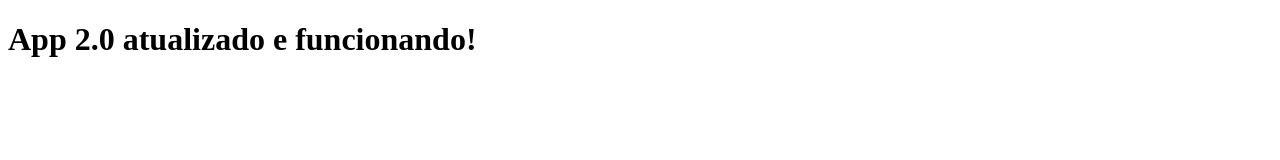
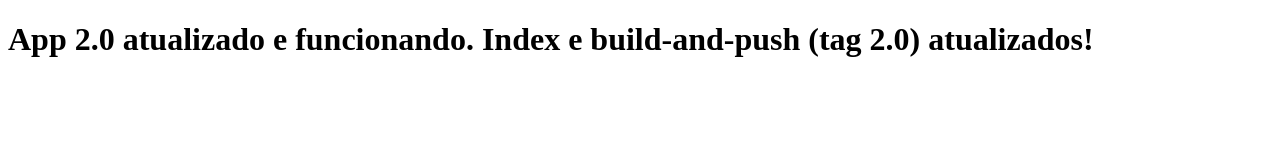
Before and after one commit to carlosfalcone/app-cicd-dio2, a plain HTML site: page app/index.html in a window 1280 px wide. Drawn offline with Linux system fonts and the light colour scheme.

Commit message:
atualização index e build-and-push tag2.0

```diff
--- a/app/index.html
+++ b/app/index.html
@@ -6,6 +6,6 @@
     <title>App 1.0</title>
 </head>
 <body>
-    <h1>App 2.0 atualizado e funcionando!</h1>
+    <h1>App 2.0 atualizado e funcionando. Index e build-and-push (tag 2.0) atualizados!</h1>
 </body>
 </html>
```
Also changed, not shown: 1 other file.
